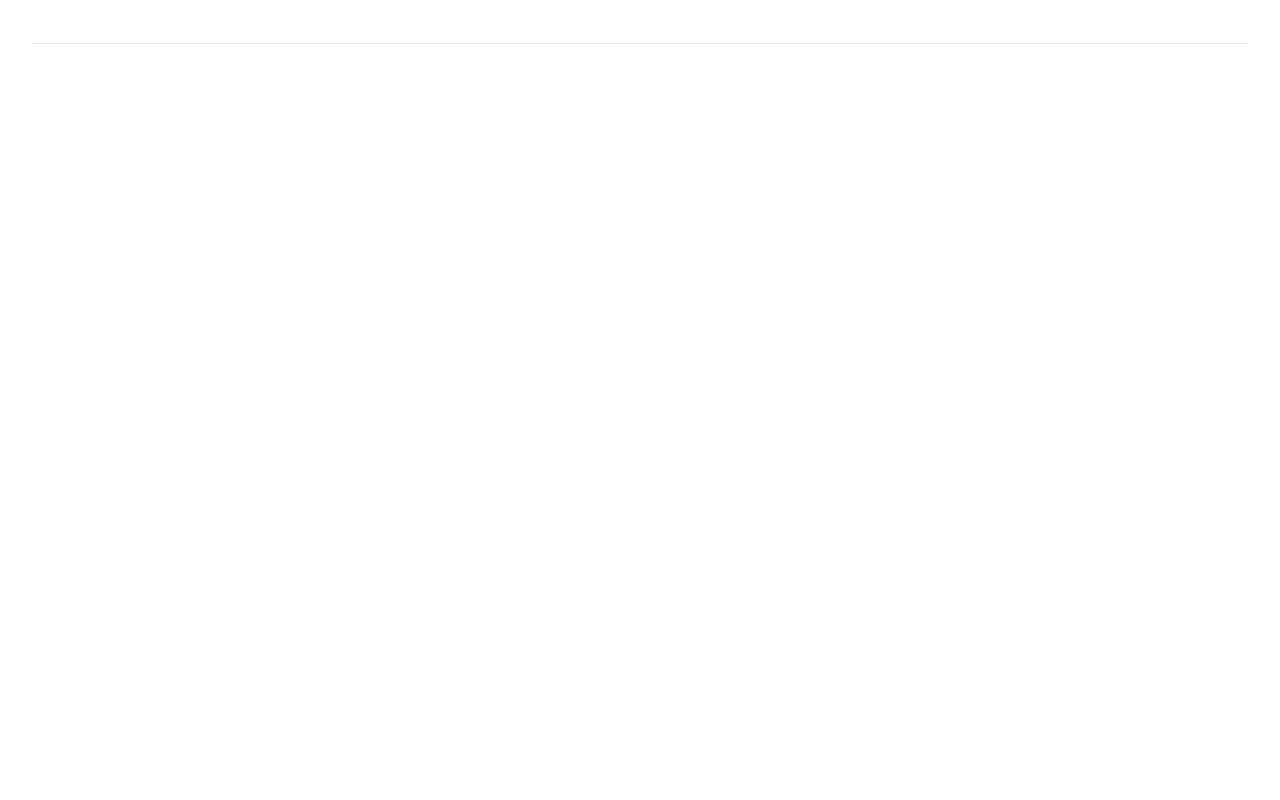
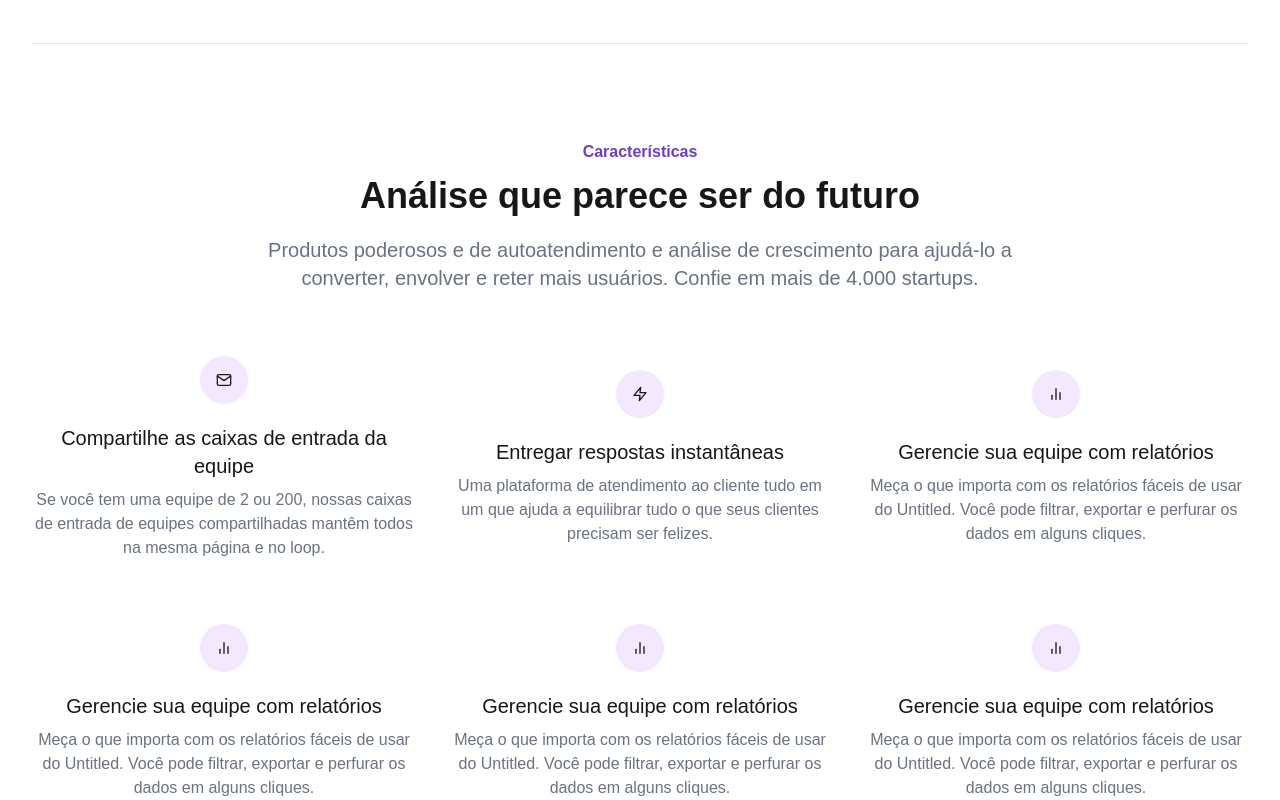
Before and after one commit to houstonbraga/flowlytics, a Next.js app: page / in a window 1280 px wide. Shown: the part 1446-2246 px from the top of the page. Before the commit the page ends 1586 px from the top, so only its background shows below. Built offline with nearby package versions, Linux system fonts and the light colour scheme.

Commit message:
(feat): created session characteristics

```diff
--- /dev/null
+++ b/src/app/components/section-characteristics/components/characteristicOnly.tsx
@@ -0,0 +1,19 @@
+import { ReactNode } from "react"
+
+interface CharacteristicsOnlyType {
+  icon: ReactNode
+  title: string
+  description: string
+}
+
+export default function CharacteristicsOnly({ icon, title, description }: CharacteristicsOnlyType) {
+  return (
+    <div className="flex flex-col items-center justify-center max-w-96 text-center">
+      <div className="flex justify-center items-center p-3 w-12 h-12 rounded-full bg-purple-100 mb-5">
+        {icon}
+      </div>
+      <h2 className="text-xl mb-2">{title}</h2>
+      <p className="text-gray-500">{description}</p>
+    </div>
+  )
+}
--- /dev/null
+++ b/src/app/components/section-characteristics/components/characteristics.tsx
@@ -0,0 +1,51 @@
+import { FiBarChart2, FiMail, FiZap } from "react-icons/fi";
+import CharacteristicsOnly from "./characteristicOnly";
+
+const listCharacteristics = [
+  {
+    icon: <FiMail />,
+    title: "Compartilhe as caixas de entrada da equipe",
+    description:
+      "Se você tem uma equipe de 2 ou 200, nossas caixas de entrada de equipes compartilhadas mantêm todos na mesma página e no loop.",
+  },
+  {
+    icon: <FiZap />,
+    title: "Entregar respostas instantâneas",
+    description:
+      "Uma plataforma de atendimento ao cliente tudo em um que ajuda a equilibrar tudo o que seus clientes precisam ser felizes.",
+  },
+  {
+    icon: <FiBarChart2 />,
+    title: "Gerencie sua equipe com relatórios",
+    description:
+      "Meça o que importa com os relatórios fáceis de usar do Untitled. Você pode filtrar, exportar e perfurar os dados em alguns cliques.",
+  },
+  {
+    icon: <FiBarChart2 />,
+    title: "Gerencie sua equipe com relatórios",
+    description:
+      "Meça o que importa com os relatórios fáceis de usar do Untitled. Você pode filtrar, exportar e perfurar os dados em alguns cliques.",
+  },
+  {
+    icon: <FiBarChart2 />,
+    title: "Gerencie sua equipe com relatórios",
+    description:
+      "Meça o que importa com os relatórios fáceis de usar do Untitled. Você pode filtrar, exportar e perfurar os dados em alguns cliques.",
+  },
+  {
+    icon: <FiBarChart2 />,
+    title: "Gerencie sua equipe com relatórios",
+    description:
+      "Meça o que importa com os relatórios fáceis de usar do Untitled. Você pode filtrar, exportar e perfurar os dados em alguns cliques.",
+  },
+];
+
+export default function Characteristics() {
+  return (
+    <div className="grid grid-cols-1 md:grid-cols-2 lg:grid-cols-3 gap-y-16 gap-x-8">
+      {listCharacteristics.map(({icon, title, description}, index) => (
+        <CharacteristicsOnly key={index} icon={icon} title={title} description={description}/>
+      ))}
+    </div>
+  );
+}
--- /dev/null
+++ b/src/app/components/section-characteristics/index.tsx
@@ -0,0 +1,25 @@
+import GridContainer from "../GridContainer";
+import Characteristics from "./components/characteristics";
+
+const SectionCharacteristics = () => {
+  return (
+    <section>
+      <GridContainer>
+        <div className="flex flex-col items-center text-center">
+          <h2 className="text-brand font-semibold mb-3">Características</h2>
+          <h1 className="text-4xl font-semibold mb-5">
+            Análise que parece ser do futuro
+          </h1>
+          <p className="text-xl text-gray-500 max-w-3xl text-center mb-16">
+            Produtos poderosos e de autoatendimento e análise de crescimento
+            para ajudá-lo a converter, envolver e reter mais usuários. Confie em
+            mais de 4.000 startups.
+          </p>
+        </div>
+        <Characteristics />
+      </GridContainer>
+    </section>
+  );
+};
+
+export default SectionCharacteristics;
--- a/src/app/components/section-companies/components/icon-company.tsx
+++ b/src/app/components/section-companies/components/icon-company.tsx
@@ -1,7 +1,6 @@
 import Image from "next/image"
 
 interface IconCompanyType {
-  id?: number,
   src: string,
   alt: string,
   width: number,
--- a/src/app/components/section-companies/index.tsx
+++ b/src/app/components/section-companies/index.tsx
@@ -3,35 +3,30 @@ import { IconCompany } from "./components/icon-company";
 
 const itemsIcons = [
   {
-    id: 1,
     src: "/assets/layers.svg",
     alt: "layers",
     width: 146,
     height: 48,
   },
   {
-    id: 2,
     src: "/assets/sisyphus.svg",
     alt: "sisyphus",
     width: 169,
     height: 48,
   },
   {
-    id: 3,
     src: "/assets/circooles.svg",
     alt: "circooles",
     width: 183,
     height: 48,
   },
   {
-    id: 4,
     src: "/assets/catalog.svg",
     alt: "catalog",
     width: 160,
     height: 48,
   },
   {
-    id: 5,
     src: "/assets/quotient.svg",
     alt: "quotient",
     width: 187,
--- a/src/app/page.tsx
+++ b/src/app/page.tsx
@@ -1,4 +1,5 @@
 import Header from "./components/header"
+import SectionCharacteristics from "./components/section-characteristics"
 import SectionCompanies from "./components/section-companies"
 import SectionHero from "./components/section-hero"
 
@@ -8,6 +9,7 @@ const Page = () => {
       <Header />
       <SectionHero />
       <SectionCompanies />
+      <SectionCharacteristics />
     </>
 
   )
```
